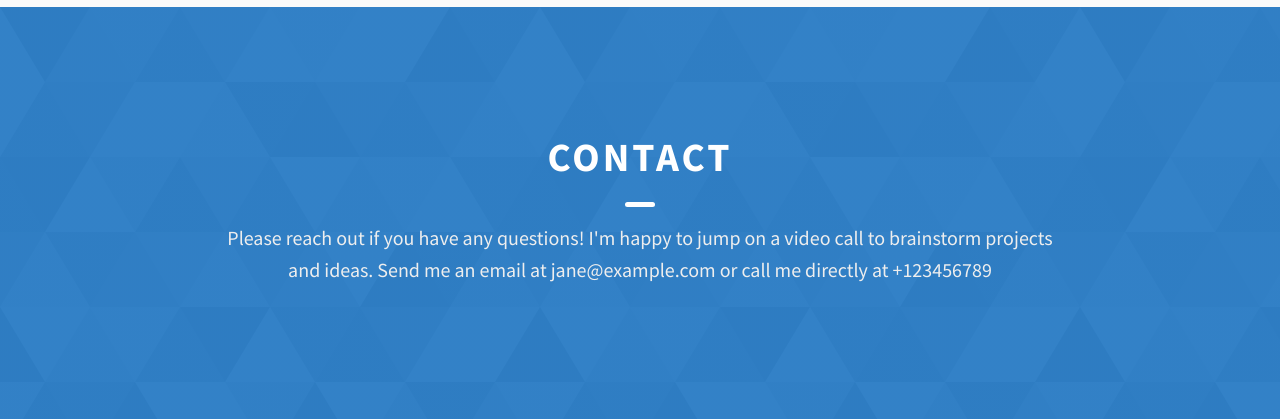
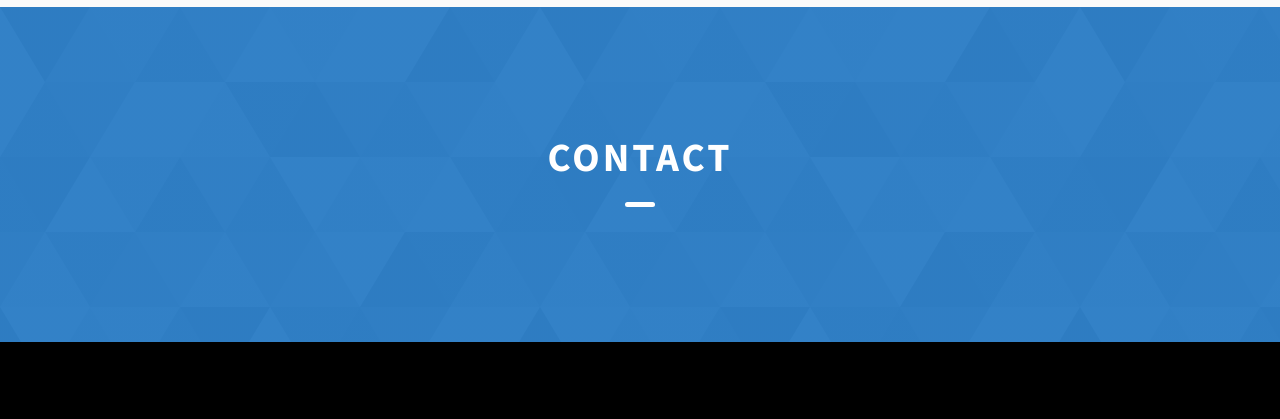
Before and after one commit to allison-truhlar/my-portfolio-site, a website built with Vite: page index.html in a window 1280 px wide. Shown: the part 3300-3719 px from the top of the page. Built offline with nearby package versions, Linux system fonts and the light colour scheme.

Commit message:
started contact updates

```diff
--- a/index.html
+++ b/index.html
@@ -249,12 +249,10 @@
 
     <section id="contact" class="contact sec-pad dynamicBg">
       <div class="main-container">
-        <h2 class="heading heading-sec heading-sec__mb-med">
-          <span class="heading-sec__main heading-sec__main--lt">Contact</span>
-          <span class="heading-sec__sub heading-sec__sub--lt">
-            Please reach out if you have any questions! I'm happy to jump on a video call to brainstorm projects and ideas. Send me an email at jane@example.com or call me directly at +123456789
-          </span>
-        </h2>
+        <h2 class="heading-sec__main heading-sec__mb-med heading-sec__main--lt">Contact</h2>
+
+          <div></div>
+
       </div>
     </section>
 
```
